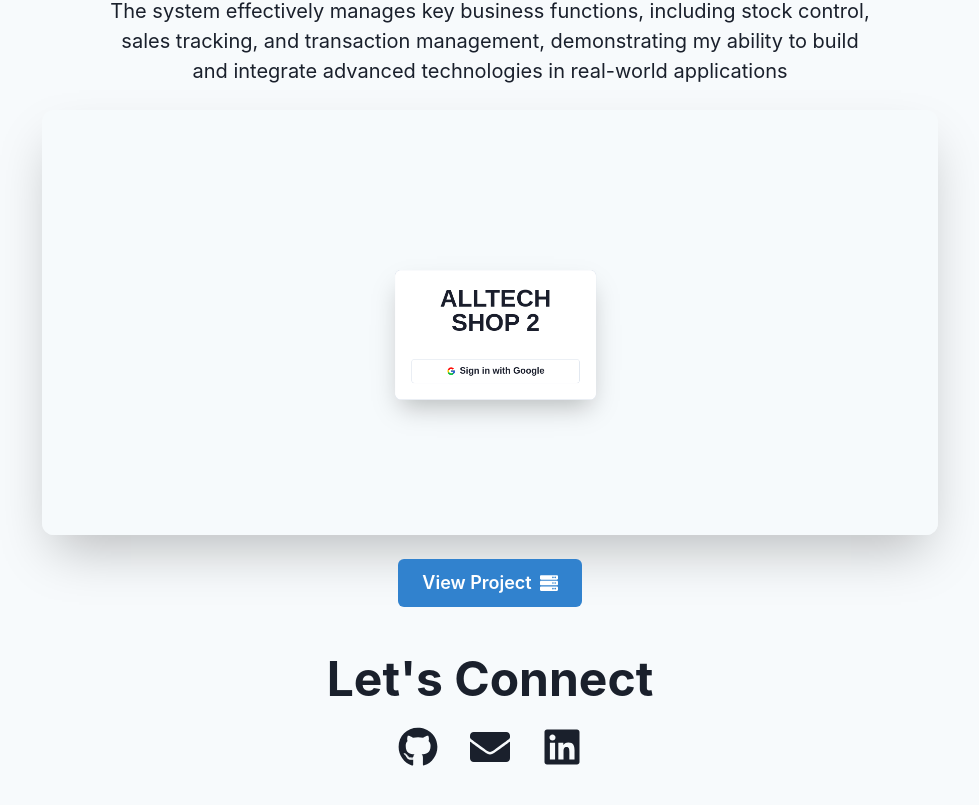
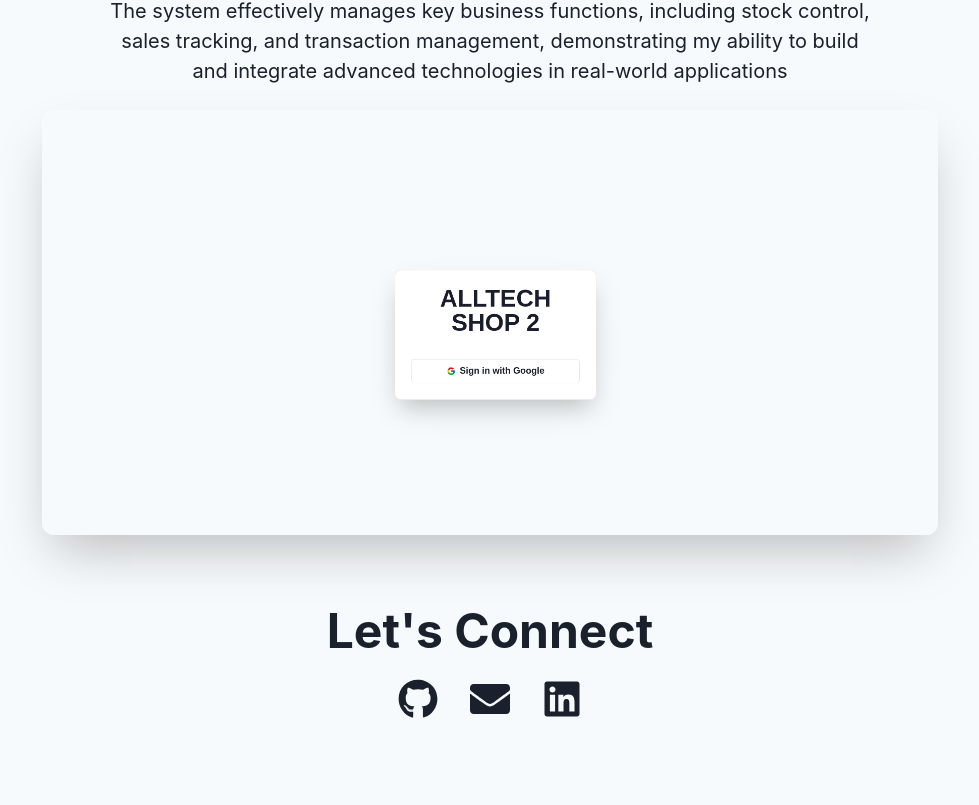
Before and after one commit to johngachara/Gachara, a React (Create React App) app: page / in a window 1280 px wide. Shown: the part 1774-2579 px from the top of the page, without its empty margins (150-1129 px from the left). Built offline with nearby package versions, Linux system fonts and the light colour scheme.

Commit message:
portfolio update

```diff
--- a/src/components/Home.js
+++ b/src/components/Home.js
@@ -240,18 +240,6 @@ const Home = () => {
                                 boxShadow="2xl"
                                 mb={6}
                             />
-                            <Flex justify="center">
-                                <Button
-                                    as={Link}
-                                    href="https://main.gachara.store/Login"
-                                    isExternal
-                                    colorScheme="blue"
-                                    size="lg"
-                                    rightIcon={<Icon as={FaServer} />}
-                                >
-                                    View Project
-                                </Button>
-                            </Flex>
                         </Box>
 
                         <Box>
@@ -265,7 +253,7 @@ const Home = () => {
                                 <Link href="mailto:johngachara29@gmail.com" isExternal>
                                     <Icon as={FaEnvelope} boxSize={10} />
                                 </Link>
-                                <Link href="#" isExternal>
+                                <Link href="https://www.linkedin.com/in/john-gachara-5b8030298/" isExternal>
                                     <Icon as={FaLinkedin} boxSize={10} />
                                 </Link>
                             </HStack>
```
